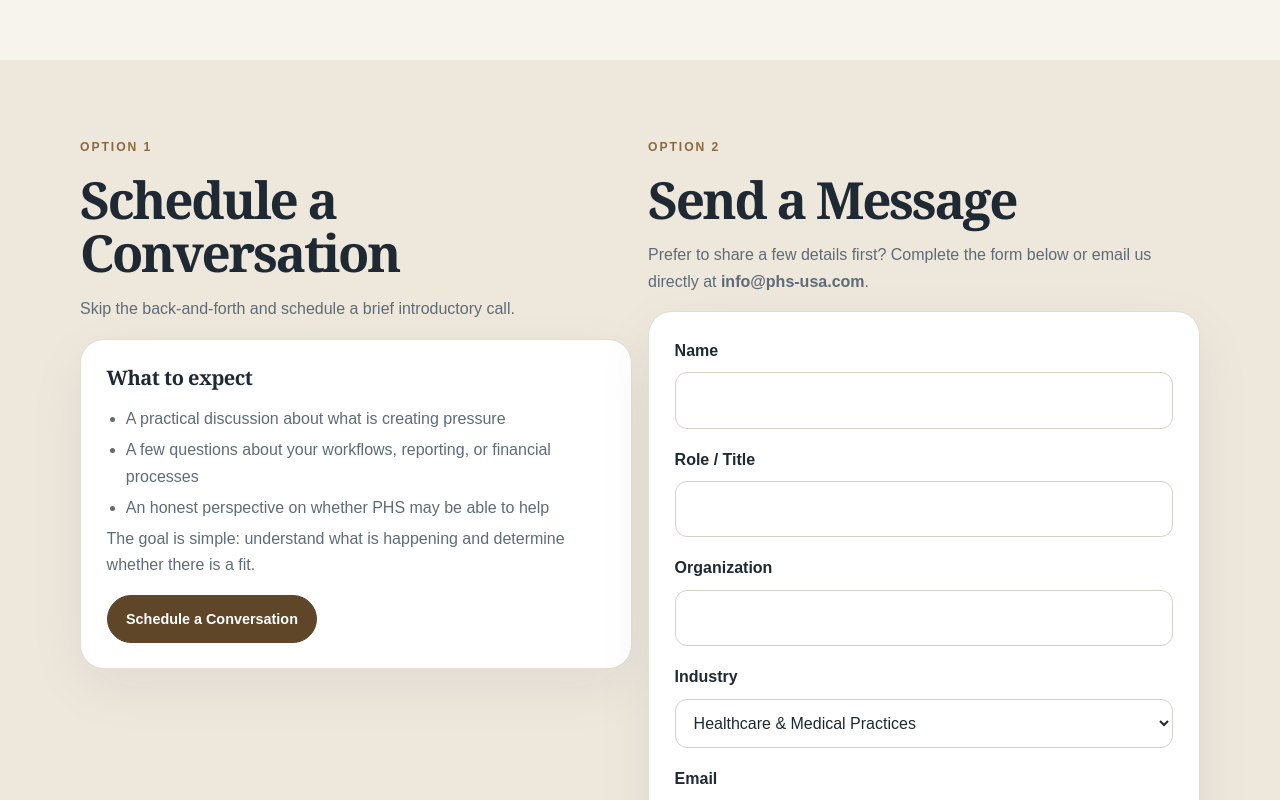
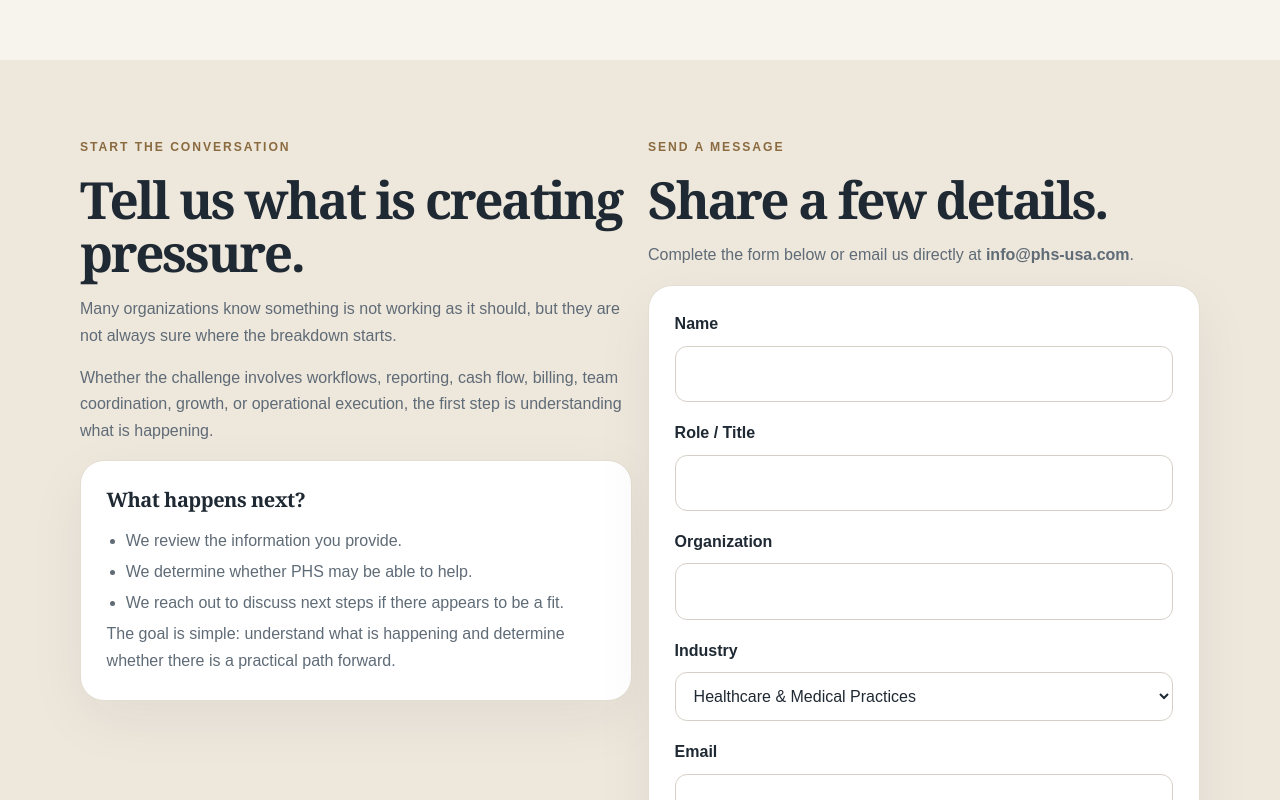
Before and after one commit to pjechete/prosperity-heritage-Advisory-Services, a Next.js app: page /contact in a window 1280 px wide. Shown: the part 520-1320 px from the top of the page. Built offline with nearby package versions, Linux system fonts and the light colour scheme.

Commit message:
Update page.tsx

```diff
--- a/src/app/contact/page.tsx
+++ b/src/app/contact/page.tsx
@@ -42,42 +42,46 @@ export default function ContactPage() {
         <div className="mock-container">
           <div className="mock-grid-2 mock-contact-grid">
             <div>
-              <p className="mock-eyebrow">Option 1</p>
-              <h2>Schedule a Conversation</h2>
+              <p className="mock-eyebrow">Start the Conversation</p>
+              <h2>Tell us what is creating pressure.</h2>
 
-              <p>Skip the back-and-forth and schedule a brief introductory call.</p>
+              <p>
+                Many organizations know something is not working as it should,
+                but they are not always sure where the breakdown starts.
+              </p>
+
+              <p>
+                Whether the challenge involves workflows, reporting, cash flow,
+                billing, team coordination, growth, or operational execution,
+                the first step is understanding what is happening.
+              </p>
 
               <article className="mock-card">
-                <h3>What to expect</h3>
+                <h3>What happens next?</h3>
+
                 <ul className="mock-bullet-list">
-                  <li>A practical discussion about what is creating pressure</li>
+                  <li>We review the information you provide.</li>
+                  <li>We determine whether PHS may be able to help.</li>
                   <li>
-                    A few questions about your workflows, reporting, or financial
-                    processes
-                  </li>
-                  <li>
-                    An honest perspective on whether PHS may be able to help
+                    We reach out to discuss next steps if there appears to be a
+                    fit.
                   </li>
                 </ul>
 
                 <p>
                   The goal is simple: understand what is happening and determine
-                  whether there is a fit.
+                  whether there is a practical path forward.
                 </p>
-
-                <a href="#" className="mock-btn">
-                  Schedule a Conversation
-                </a>
               </article>
             </div>
 
             <div>
-              <p className="mock-eyebrow">Option 2</p>
-              <h2>Send a Message</h2>
+              <p className="mock-eyebrow">Send a Message</p>
+              <h2>Share a few details.</h2>
 
               <p>
-                Prefer to share a few details first? Complete the form below or
-                email us directly at <strong>info@phs-usa.com</strong>.
+                Complete the form below or email us directly at{' '}
+                <strong>info@phs-usa.com</strong>.
               </p>
 
               <article className="mock-card">
@@ -136,7 +140,9 @@ export default function ContactPage() {
                   </div>
 
                   <div className="mock-form-group">
-                    <label htmlFor="message">Briefly Describe What Is Happening</label>
+                    <label htmlFor="message">
+                      Briefly Describe What Is Happening
+                    </label>
                     <textarea
                       id="message"
                       name="message"
@@ -151,7 +157,8 @@ export default function ContactPage() {
                 </form>
 
                 <p className="mock-note">
-                 Every inquiry is reviewed by the PHS team and handled with professional care and discretion.
+                  Every inquiry is reviewed by the PHS team and handled with
+                  professional care and discretion.
                 </p>
               </article>
             </div>
@@ -161,27 +168,20 @@ export default function ContactPage() {
 
       <section className="mock-section">
         <div className="mock-container mock-centered">
-        <section className="mock-section">
-  <div className="mock-container mock-centered">
-    <p className="mock-eyebrow">Contact Information</p>
+          <p className="mock-eyebrow">Contact Information</p>
 
-<p>
-  📧 info@phs-usa.com
-</p>
+          <p>📧 info@phs-usa.com</p>
 
-<p className="mock-eyebrow mock-top-space">Confidentiality</p>
+          <p className="mock-eyebrow mock-top-space">Confidentiality</p>
 
-<h2>Professional care and discretion.</h2>
+          <h2>Professional care and discretion.</h2>
 
-<p>
-  Your operational, financial, and organizational information is treated
-  with professional care and discretion. Information submitted through this
-  form is used solely to understand your situation and determine whether
-  PHS may be able to help.
-</p>
-  </div>
-</section>
-
+          <p>
+            Your operational, financial, and organizational information is
+            treated with professional care and discretion. Information submitted
+            through this form is used solely to understand your situation and
+            determine whether PHS may be able to help.
+          </p>
         </div>
       </section>
     </main>
```
